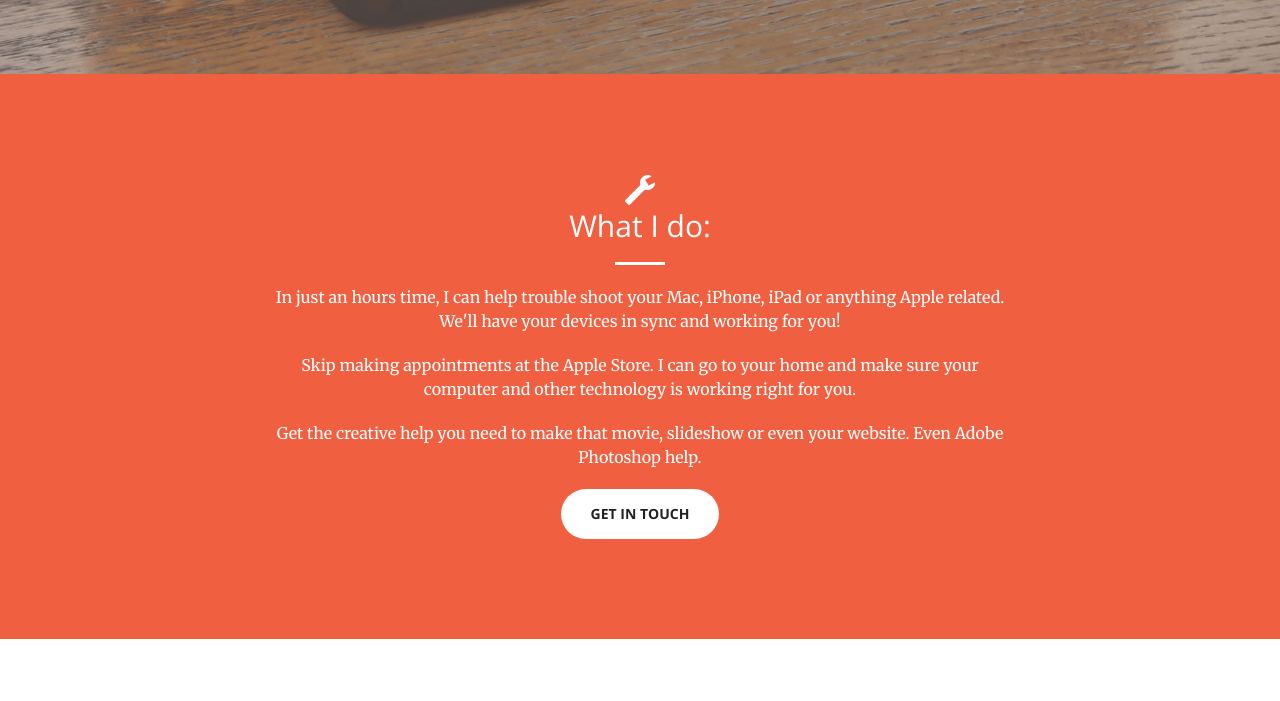
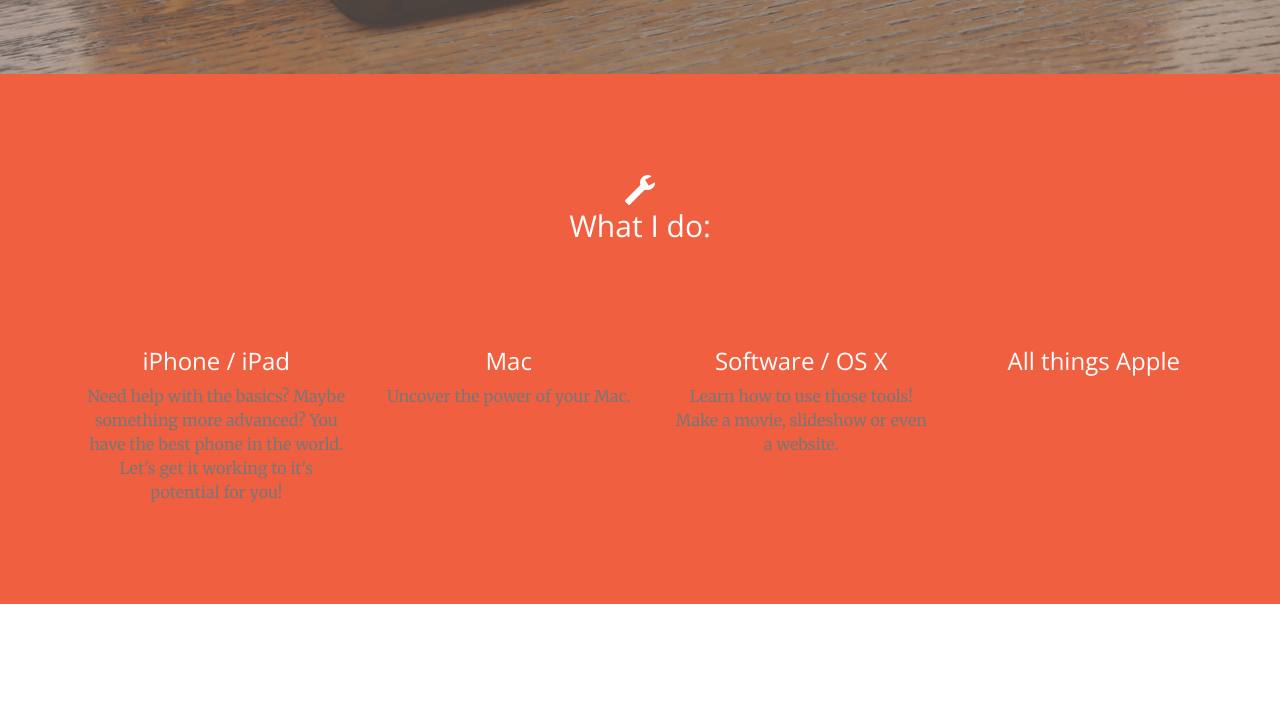
Before and after one commit to alne1147/bootstrap_creative, a plain HTML site: page index.html in a window 1280 px wide. Shown: the part 726-1427 px from the top of the page. Drawn offline with nearby package versions, Linux system fonts and the light colour scheme.

Commit message:
more updates.

```diff
--- a/index.html
+++ b/index.html
@@ -90,15 +90,42 @@
  <section class="bg-primary" id="about">
         <div class="container">
             <div class="row">
-                <div class="col-lg-8 col-lg-offset-2 text-center">
+                <div class="col-lg-12 text-center">
 	                <span class="glyphicon glyphicon-wrench" style="font-size:30px;"> </span>
                     <h2 class="section-heading">What I do:</h2>
 
-                    <hr class="light">
-                    <p>In just an hours time, I can help trouble shoot your Mac, iPhone, iPad or anything Apple related. We'll have your devices in sync and working for you! </p>
-                    <p>Skip making appointments at the Apple Store. I can go to your home and make sure your computer and other technology is working right for you.</p>
-                    <p>Get the creative help you need to make that movie, slideshow or even your website. Even Adobe Photoshop help.</p>
-                    <a href="#services" class="btn btn-default btn-xl">Get in touch</a>
+		           <div class="container">
+		               <div class="row">
+		                   <div class="col-lg-3 col-md-6 text-center">
+		                       <div class="service-box">
+		                           <i class="fa fa-4x fa-tablet wow bounceIn text-primary"></i>
+		                           <h3>iPhone / iPad</h3>
+		                           <p class="text-muted">Need help with the basics? Maybe something more advanced? You have the best phone in the world. Let's get it working to it's potential for you!</p>
+		                       </div>
+		                   </div>
+		                   <div class="col-lg-3 col-md-6 text-center">
+		                       <div class="service-box">
+		                           <i class="fa fa-4x fa-laptop wow bounceIn text-primary" data-wow-delay=".1s"></i>
+		                           <h3>Mac</h3>
+		                           <p class="text-muted">Uncover the power of your Mac.</p>
+		                       </div>
+		                   </div>
+		                   <div class="col-lg-3 col-md-6 text-center">
+		                       <div class="service-box">
+		                           <i class="fa fa-4x fa-paint-brush wow bounceIn text-primary" data-wow-delay=".2s"></i>
+		                           <h3>Software / OS X</h3>
+		                           <p class="text-muted">Learn how to use those tools! Make a movie, slideshow or even a website.</p>
+		                       </div>
+		                   </div>
+		                   <div class="col-lg-3 col-md-6 text-center">
+		                       <div class="service-box">
+		                           <i class="fa fa-4x fa-apple wow bounceIn text-primary" data-wow-delay=".3s"></i>
+		                           <h3>All things Apple</h3>
+		                           <p class="text-muted"></p>
+		                       </div>
+		                   </div>
+		               </div>
+		           </div>
                 </div>
             </div>
         </div>
```
Also changed, not shown: img/wid/parents.jpg (added).
